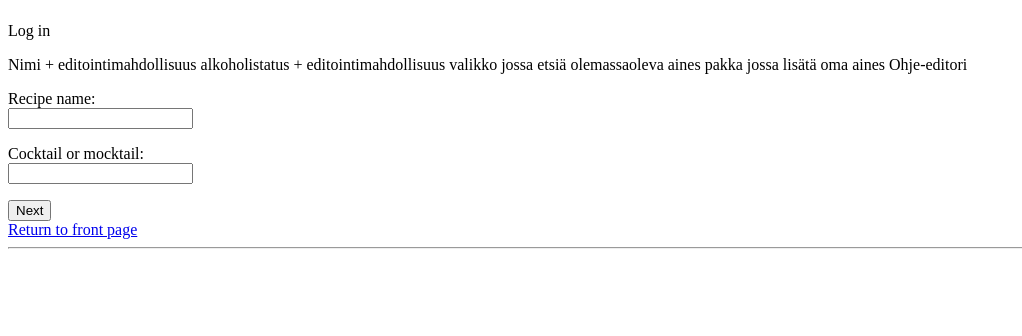
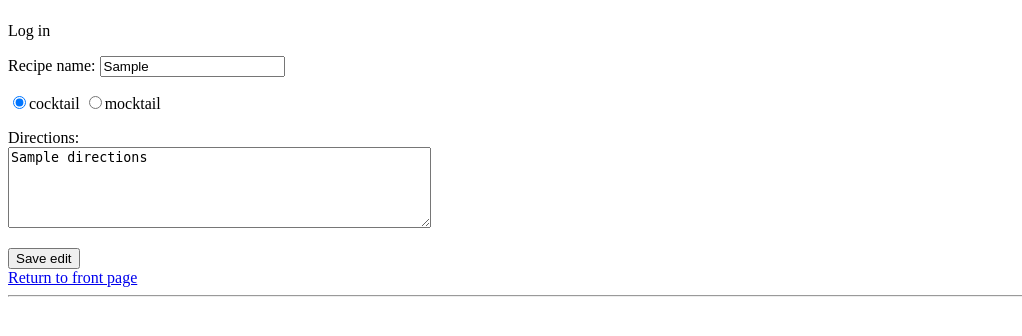
Before and after one commit to heliparv/mixological, a Flask app: template templates/edit_recipe.html in a window 1280 px wide. Shown: the part 58-394 px from the top of the page, without its empty margins (0-1022 px from the left). Run offline with Flask 3, Linux system fonts and the light colour scheme; the template is opened without the code that fills it: most values are stand-ins (such as "Sample title", 1, 10 or a date in 2020).

Commit message:
Transfer from add recipe to edit recipe working

```diff
--- a/routes.py
+++ b/routes.py
@@ -27,7 +27,10 @@ def add_recipe():
 @app.route("/edit_recipe")
 def edit_recipe():
     recipe = recipes.get_recipe_by_full_title(session['title'])
-    return render_template("edit_recipe.html")
+    return render_template("edit_recipe.html",
+                           name=recipe['title'],
+                           alcohol=recipe['alcohol'],
+                           directions=recipe['directions'])
 
 @app.route("/view_recipe")
 def view_recipe():
--- a/templates/edit_recipe.html
+++ b/templates/edit_recipe.html
@@ -3,15 +3,18 @@
 {% block title %}Edit recipe{% endblock %}
 {% block content %}
 <p>Log in</p>
-Nimi + editointimahdollisuus
-alkoholistatus + editointimahdollisuus
-valikko jossa etsiä olemassaoleva aines
-pakka jossa lisätä oma aines
-Ohje-editori
-<form action="/login" method="POST">
-    <p>Recipe name:<br> <input type="text" name="title"> </p>
-    <p>Cocktail or mocktail:<br> <input type=AAAAAAAAA choose from optionnnnnnnnnns how?> </p>
-    <input type="submit" value="Next">
+<form action="/edit_recipe" method="POST">
+    <p>Recipe name: <input type="text" name="title" value={{name}}> </p>
+    {% if alcohol == 0 %}
+    <p><input type="radio" name="alcohol" value="1">cocktail
+    <input type="radio" name="alcohol" value="0" checked>mocktail </p>
+    {% else %}
+    <p><input type="radio" name="alcohol" value="1" checked>cocktail
+    <input type="radio" name="alcohol" value="0">mocktail </p>
+    {% endif %}
+    <p>Directions:<br>
+    <textarea name="directions" rows="5" cols="50">{{directions}}</textarea></p>
+    <input type="submit" value="Save edit">
 </form>
 
 <a href="/">Return to front page</a>
```
